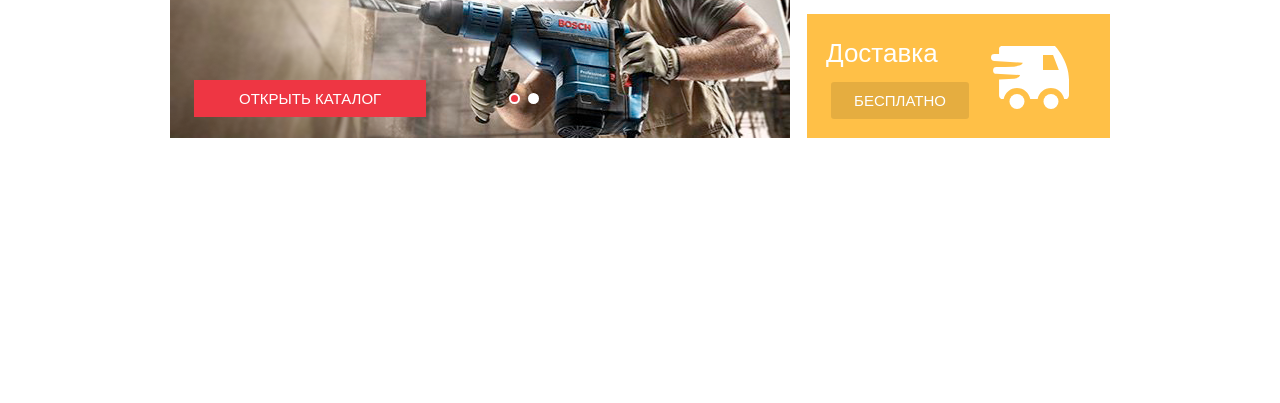
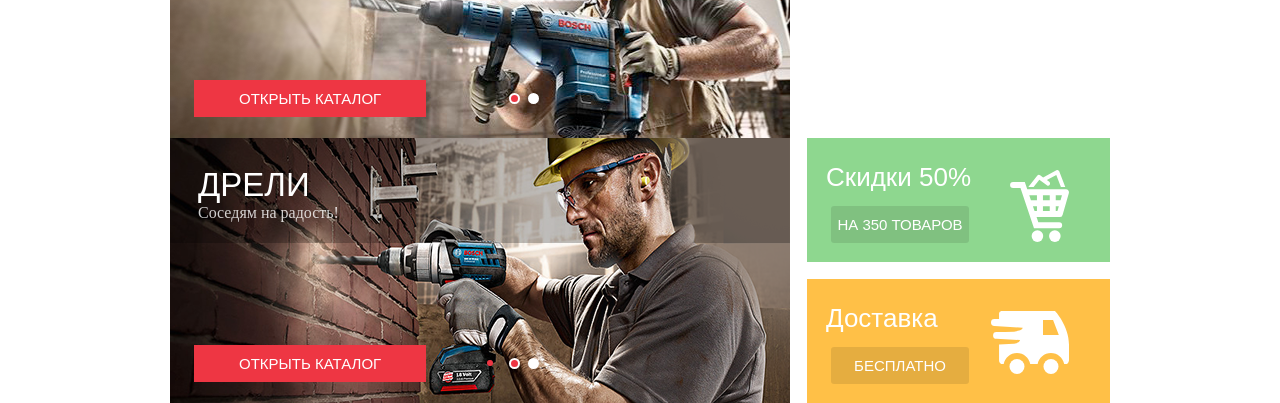
Before and after one commit to 0ro/technormart, a plain HTML site: page index.html in a window 1280 px wide. Shown: the part 744-1147 px from the top of the page. Before the commit the page ends 882 px from the top, so only its background shows below. Drawn offline with nearby package versions, Linux system fonts and the light colour scheme; a script that the page names is missing; a web font is replaced by a local one.

Commit message:
add slider

```diff
--- a/index.html
+++ b/index.html
@@ -164,7 +164,7 @@
           <div class="indicator slider__indicator indicator_2 inline-block"></div>
         </div>
       </div>
-      <!-- <div class="slider offers__slider slider_2">
+      <div class="slider offers__slider slider_2">
         <div class="slider__title">
           Дрели
         </div>
@@ -178,7 +178,7 @@
           <div class="indicator slider__indicator indicator_1 inline-block"></div>
           <div class="indicator slider__indicator indicator_2 inline-block"></div>
         </div>
-      </div> -->
+      </div>
       <!-- card 4 -->
       <div class="content__row_right">
         <div class="card offers__card card_green inline-block">
```
